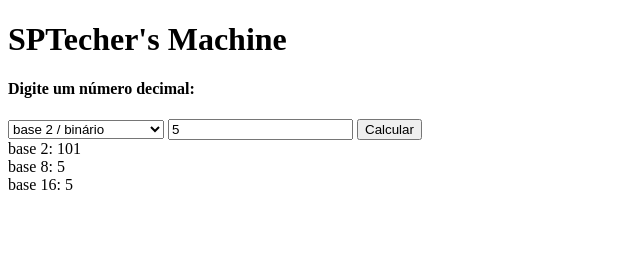
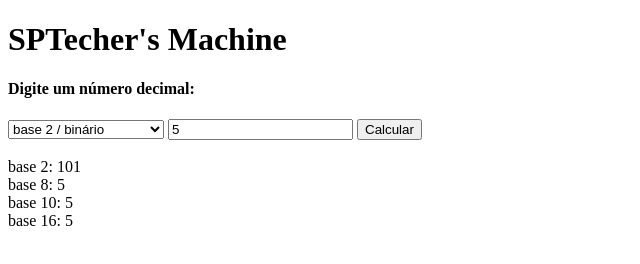
Before and after one commit to guilhermesdias45/arquicomp---calculadora-de-bases, a plain HTML site: page conversor_bases.html in a window 1280 px wide. Both pictures are taken after typing "5" into the empty fields and a click on the button "Calcular". Shown: the whole page, without its empty margins (0-640 px from the left). Drawn offline with Linux system fonts and the light colour scheme.

Commit message:
alteração no Converter

```diff
--- a/conversor_bases.html
+++ b/conversor_bases.html
@@ -16,21 +16,25 @@
     </select>
     <input type="number" id="ipt_numero" placeholder="Número para Converter">
     <button onclick="Converter()">Calcular</button>
-    <div id="base_1"></div>
-    <div id="base_2"></div>
-    <div id="base_3"></div>
+    <div id="caixa_resposta"></div>
+
 </body>
 </html>
 <script>
     function Converter(){
         base = Number(ipt_tipo_base.value);
         numero = Number(ipt_numero.value);
-        resp1 = base_1;
-        resp2 = base_2;
-        resp3 = base_3;
+        mensagem_base2 = `<br>base 2: ${numero.toString(2)}`;
+        mensagem_base8 = `<br>base 8: ${numero.toString(8)}`;
+        mensagem_base10 = `<br>base 10: ${numero.toString(10)}`;
+        mensagem_base16 = `<br>base 16: ${numero.toString(16)}`;
+        resp = caixa_resposta;
 
-        resp1.innerHTML = `base 2: ${numero.toString(2)}`;
-        resp2.innerHTML = `base 8: ${numero.toString(8)}`;
-        resp3.innerHTML = `base 16: ${numero.toString(16)}`;
+
+
+        resp.innerHTML += mensagem_base2;
+        resp.innerHTML += mensagem_base8;
+        resp.innerHTML += mensagem_base10;
+        resp.innerHTML += mensagem_base16;
     }
 </script>
```
